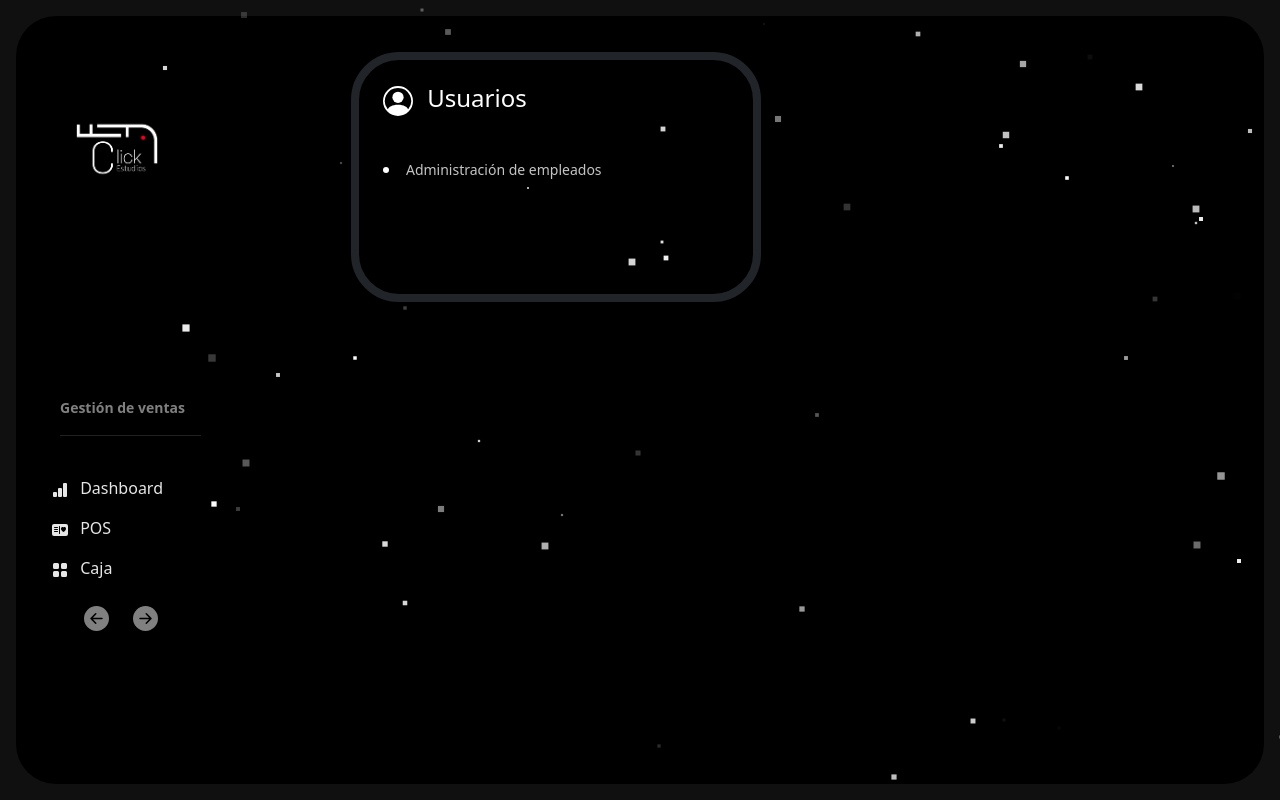
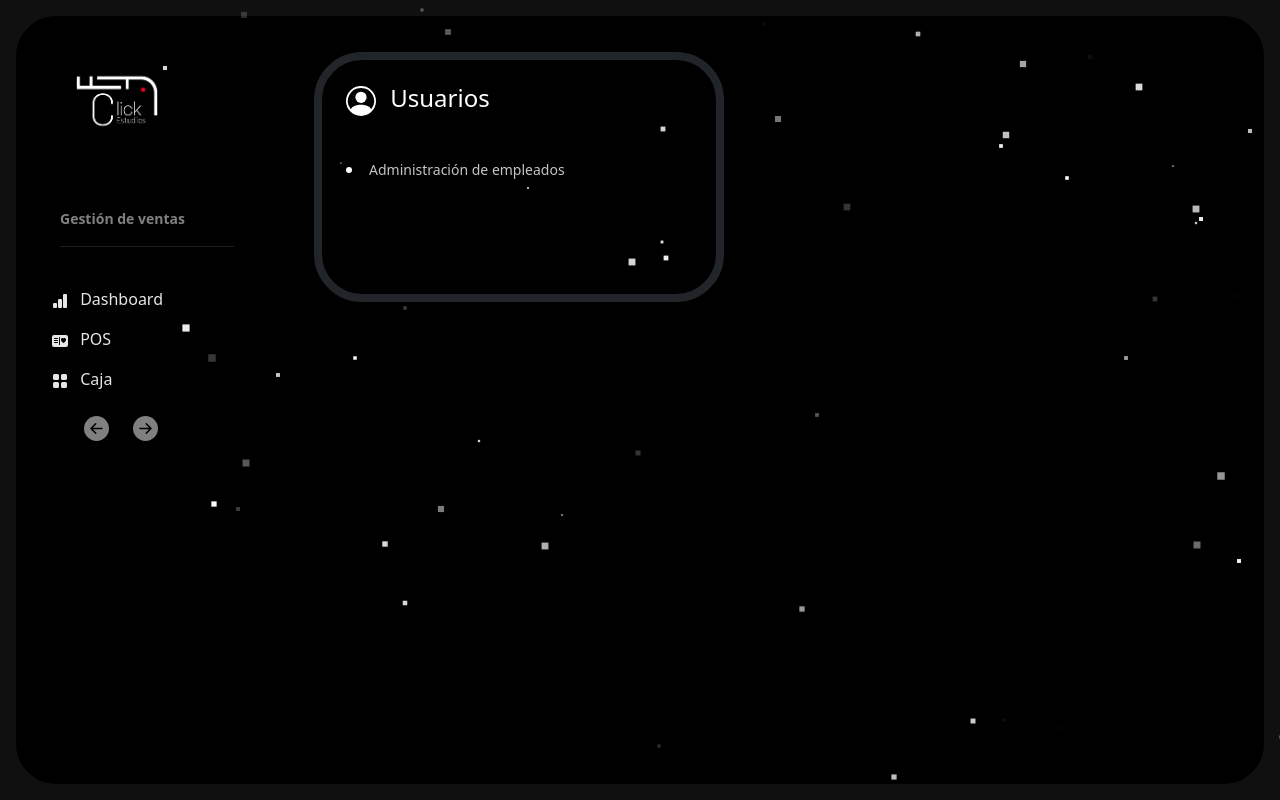
Before and after one commit to the-wandy-olivares/_ClickEstudios, a Django app: page /admin in a window 1280 px wide; the page is wider, and only the part inside the window is pictured. Run offline with Django 5.2, Linux system fonts and the light colour scheme; the visitor is signed in with stand-in values (Sample User, id 1); some web fonts are replaced.

Commit message:
Mejorar la estructura del HTML para la navegación y ajustar el efecto de copos de nieve en la plantilla base.

```diff
--- a/ClickEstudios/Estudios/templates/base/base.html
+++ b/ClickEstudios/Estudios/templates/base/base.html
@@ -51,10 +51,10 @@
 
   <body style="background-color:rgb(16, 16, 16); " class="p-3">
     {% if  request.user.is_authenticated %}
-          <main class=' p-1 d-flex    '
+          <main class=' p-1 d-flex    main'
                 style=" height: 96vh; background-color: #000000;
                 border-radius: 2.5rem;">
-                <div class='bg-grey nav ms-4 me-5  ' style='min-width: 190px;'>
+                <div class='bg-grey  ms-4 me-5  ' style='min-width: 190px;'>
                         {% include "component/nav.html" %}
                 </div>
                 {% block content %}
@@ -87,7 +87,7 @@
         )
 
 
-        document.querySelector('.nav').appendChild(snowflake);
+        document.querySelector('.main').appendChild(snowflake);
 
         let posY = -5;
         let speed = Math.random() * 2 + 1;
```
